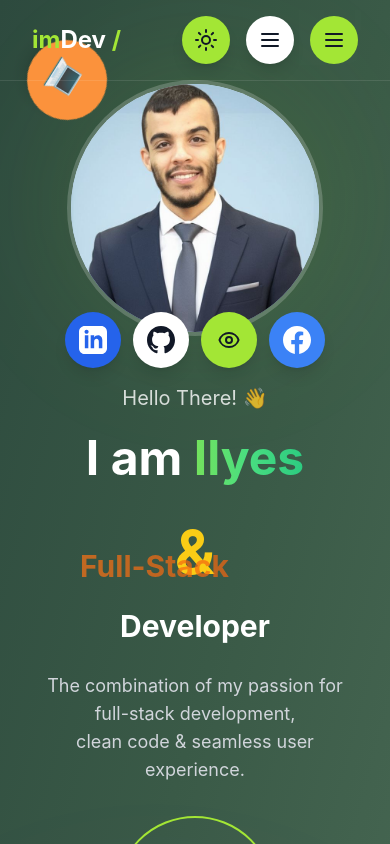
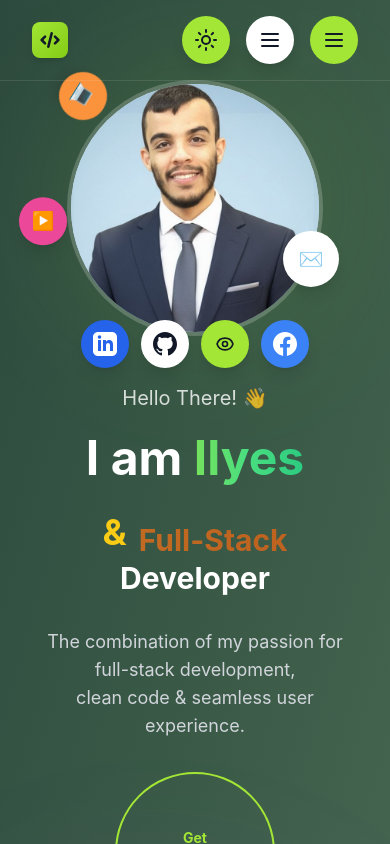
Before and after one commit to ilyes27dz/my-portfolio, a Next.js app: page / in a window 390 px wide. Shown: the top 844 px of the page. Built offline with nearby package versions, Linux system fonts and the light colour scheme.

Commit message:
Fix all mobile issues - orange button, email animation, improved logo

```diff
--- a/src/components/Hero.tsx
+++ b/src/components/Hero.tsx
@@ -141,20 +141,22 @@ export default function Hero() {
       >
         {/* Floating Decorations */}
         <div className="relative">
+          {/* Orange Laptop Icon - أصغر وأبعد قليلاً */}
           <motion.div
             animate={{ rotate: 360 }}
             transition={{ duration: 20, repeat: Infinity, ease: 'linear' }}
-            className="absolute -top-10 -left-10 w-20 h-20 bg-orange-400 rounded-full flex items-center justify-center shadow-lg"
+            className="absolute -top-2 -left-2 md:-top-6 md:-left-6 w-12 h-12 md:w-16 md:h-16 bg-orange-400 rounded-full flex items-center justify-center shadow-lg"
           >
-            <span className="text-3xl">💻</span>
+            <span className="text-lg md:text-2xl">💻</span>
           </motion.div>
 
+          {/* Pink Play Icon */}
           <motion.div
             animate={{ y: [0, -20, 0] }}
             transition={{ duration: 3, repeat: Infinity, ease: 'easeInOut' }}
-            className="absolute top-1/2 -left-20 w-16 h-16 bg-pink-500 rounded-full flex items-center justify-center shadow-lg hidden lg:flex"
+            className="absolute top-1/2 -left-12 md:-left-20 w-12 h-12 md:w-16 md:h-16 bg-pink-500 rounded-full flex items-center justify-center shadow-lg"
           >
-            <span className="text-2xl">▶️</span>
+            <span className="text-lg md:text-2xl">▶️</span>
           </motion.div>
 
           {/* Your Photo */}
@@ -179,11 +181,11 @@ export default function Hero() {
               href="https://www.linkedin.com/in/ilyes-neghemouche/"
               target="_blank"
               rel="noopener noreferrer"
-              className="w-14 h-14 bg-blue-600 rounded-full flex items-center justify-center shadow-lg hover:bg-blue-700 transition-colors"
+              className="w-12 h-12 md:w-14 md:h-14 bg-blue-600 rounded-full flex items-center justify-center shadow-lg hover:bg-blue-700 transition-colors"
               whileHover={{ scale: 1.15, y: -5 }}
               whileTap={{ scale: 0.9 }}
             >
-              <svg className="w-7 h-7 text-white" fill="currentColor" viewBox="0 0 24 24">
+              <svg className="w-6 h-6 md:w-7 md:h-7 text-white" fill="currentColor" viewBox="0 0 24 24">
                 <path d="M19 0h-14c-2.761 0-5 2.239-5 5v14c0 2.761 2.239 5 5 5h14c2.762 0 5-2.239 5-5v-14c0-2.761-2.238-5-5-5zm-11 19h-3v-11h3v11zm-1.5-12.268c-.966 0-1.75-.79-1.75-1.764s.784-1.764 1.75-1.764 1.75.79 1.75 1.764-.783 1.764-1.75 1.764zm13.5 12.268h-3v-5.604c0-3.368-4-3.113-4 0v5.604h-3v-11h3v1.765c1.396-2.586 7-2.777 7 2.476v6.759z"/>
               </svg>
             </motion.a>
@@ -193,13 +195,13 @@ export default function Hero() {
               href="https://github.com/ilyes27dz"
               target="_blank"
               rel="noopener noreferrer"
-              className={`w-14 h-14 rounded-full flex items-center justify-center shadow-lg transition-colors ${
+              className={`w-12 h-12 md:w-14 md:h-14 rounded-full flex items-center justify-center shadow-lg transition-colors ${
                 theme === 'light' ? 'bg-gray-800 hover:bg-gray-900' : 'bg-white hover:bg-gray-100'
               }`}
               whileHover={{ scale: 1.15, y: -5 }}
               whileTap={{ scale: 0.9 }}
             >
-              <svg className={`w-7 h-7 ${theme === 'light' ? 'text-white' : 'text-gray-900'}`} fill="currentColor" viewBox="0 0 24 24">
+              <svg className={`w-6 h-6 md:w-7 md:h-7 ${theme === 'light' ? 'text-white' : 'text-gray-900'}`} fill="currentColor" viewBox="0 0 24 24">
                 <path d="M12 0c-6.626 0-12 5.373-12 12 0 5.302 3.438 9.8 8.207 11.387.599.111.793-.261.793-.577v-2.234c-3.338.726-4.033-1.416-4.033-1.416-.546-1.387-1.333-1.756-1.333-1.756-1.089-.745.083-.729.083-.729 1.205.084 1.839 1.237 1.839 1.237 1.07 1.834 2.807 1.304 3.492.997.107-.775.418-1.305.762-1.604-2.665-.305-5.467-1.334-5.467-5.931 0-1.311.469-2.381 1.236-3.221-.124-.303-.535-1.524.117-3.176 0 0 1.008-.322 3.301 1.23.957-.266 1.983-.399 3.003-.404 1.02.005 2.047.138 3.006.404 2.291-1.552 3.297-1.23 3.297-1.23.653 1.653.242 2.874.118 3.176.77.84 1.235 1.911 1.235 3.221 0 4.609-2.807 5.624-5.479 5.921.43.372.823 1.102.823 2.222v3.293c0 .319.192.694.801.576 4.765-1.589 8.199-6.086 8.199-11.386 0-6.627-5.373-12-12-12z"/>
               </svg>
             </motion.a>
@@ -209,11 +211,11 @@ export default function Hero() {
               href="/cv.pdf"
               target="_blank"
               rel="noopener noreferrer"
-              className="w-14 h-14 bg-lime-400 rounded-full flex items-center justify-center shadow-lg hover:bg-lime-500 transition-colors"
+              className="w-12 h-12 md:w-14 md:h-14 bg-lime-400 rounded-full flex items-center justify-center shadow-lg hover:bg-lime-500 transition-colors"
               whileHover={{ scale: 1.15, y: -5 }}
               whileTap={{ scale: 0.9 }}
             >
-              <svg className="w-6 h-6 text-gray-900" fill="none" stroke="currentColor" viewBox="0 0 24 24">
+              <svg className="w-5 h-5 md:w-6 md:h-6 text-gray-900" fill="none" stroke="currentColor" viewBox="0 0 24 24">
                 <path strokeLinecap="round" strokeLinejoin="round" strokeWidth={2} d="M15 12a3 3 0 11-6 0 3 3 0 016 0z" />
                 <path strokeLinecap="round" strokeLinejoin="round" strokeWidth={2} d="M2.458 12C3.732 7.943 7.523 5 12 5c4.478 0 8.268 2.943 9.542 7-1.274 4.057-5.064 7-9.542 7-4.477 0-8.268-2.943-9.542-7z" />
               </svg>
@@ -224,29 +226,37 @@ export default function Hero() {
               href="https://facebook.com/ilyes.negh"
               target="_blank"
               rel="noopener noreferrer"
-              className="w-14 h-14 bg-blue-500 rounded-full flex items-center justify-center shadow-lg hover:bg-blue-600 transition-colors"
+              className="w-12 h-12 md:w-14 md:h-14 bg-blue-500 rounded-full flex items-center justify-center shadow-lg hover:bg-blue-600 transition-colors"
               whileHover={{ scale: 1.15, y: -5 }}
               whileTap={{ scale: 0.9 }}
             >
-              <svg className="w-7 h-7 text-white" fill="currentColor" viewBox="0 0 24 24">
+              <svg className="w-6 h-6 md:w-7 md:h-7 text-white" fill="currentColor" viewBox="0 0 24 24">
                 <path d="M24 12.073c0-6.627-5.373-12-12-12s-12 5.373-12 12c0 5.99 4.388 10.954 10.125 11.854v-8.385H7.078v-3.47h3.047V9.43c0-3.007 1.792-4.669 4.533-4.669 1.312 0 2.686.235 2.686.235v2.953H15.83c-1.491 0-1.956.925-1.956 1.874v2.25h3.328l-.532 3.47h-2.796v8.385C19.612 23.027 24 18.062 24 12.073z"/>
               </svg>
             </motion.a>
           </div>
 
+          {/* Contact Button - على اليمين تحت مع حركة */}
+          <div className="absolute bottom-10 -right-4 md:bottom-10 md:left-0">
+            <motion.div
+              animate={{ y: [0, -10, 0] }}
+              transition={{ duration: 2, repeat: Infinity, ease: 'easeInOut' }}
+            >
               <motion.button
                 onClick={() => {
                   const contactSection = document.getElementById('contact');
                   if (contactSection) contactSection.scrollIntoView({ behavior: 'smooth' });
                 }}
-            className={`absolute bottom-10 left-0 w-16 h-16 rounded-full flex items-center justify-center shadow-lg hidden lg:flex ${
+                className={`w-14 h-14 md:w-16 md:h-16 rounded-full flex items-center justify-center shadow-lg ${
                   theme === 'light' ? 'bg-gray-900' : 'bg-white'
                 }`}
                 whileHover={{ scale: 1.1, rotate: 90 }}
                 whileTap={{ scale: 0.9 }}
               >
-            <span className="text-2xl">✉️</span>
+                <span className="text-xl md:text-2xl">✉️</span>
               </motion.button>
+            </motion.div>
+          </div>
         </div>
       </motion.div>
 
@@ -293,16 +303,17 @@ export default function Hero() {
           initial={{ opacity: 0, y: 30 }}
           animate={{ opacity: 1, y: 0 }}
           transition={{ duration: 0.8, delay: 0.4 }}
-          className="text-3xl md:text-5xl font-bold mb-8 h-32"
+          className="text-3xl md:text-5xl font-bold mb-8"
         >
-          <div className="relative h-20 overflow-hidden flex items-center gap-3 justify-center lg:justify-start">
+          <div className="flex flex-col items-center lg:items-start gap-2">
+            <div className="flex items-center gap-3">
               <AnimatePresence mode="wait">
                 {currentText > 0 && (
                   <motion.span
                     initial={{ scale: 0, opacity: 0 }}
                     animate={{ scale: 1, opacity: 1 }}
                     exit={{ scale: 0, opacity: 0 }}
-                  className="text-yellow-400 text-6xl"
+                    className="text-yellow-400 text-4xl md:text-6xl"
                   >
                     &
                   </motion.span>
@@ -310,16 +321,13 @@ export default function Hero() {
               </AnimatePresence>
 
               <AnimatePresence mode="wait">
-              <motion.div
+                <motion.span
                   key={currentText}
-                initial={{ y: 50, opacity: 0 }}
+                  initial={{ y: 30, opacity: 0 }}
                   animate={{ y: 0, opacity: 1 }}
-                exit={{ y: -50, opacity: 0 }}
+                  exit={{ y: -30, opacity: 0 }}
                   transition={{ duration: 0.5 }}
-                className="absolute left-12"
-              >
-                <span
-                  className="inline-block font-bold"
+                  className="inline-block font-bold text-3xl md:text-5xl"
                   style={{
                     backgroundImage: `linear-gradient(90deg, ${
                       currentText === 0 ? '#60a5fa, #3b82f6' : currentText === 1 ? '#a3e635, #84cc16' : '#f97316, #ea580c'
@@ -331,13 +339,13 @@ export default function Hero() {
                   }}
                 >
                   {texts[currentText].text}
-                </span>
-              </motion.div>
+                </motion.span>
               </AnimatePresence>
             </div>
 
-          <div className={`mt-4 text-center lg:text-left ${theme === 'light' ? 'text-gray-900' : 'text-white'}`}>
+            <div className={`text-3xl md:text-5xl font-bold ${theme === 'light' ? 'text-gray-900' : 'text-white'}`}>
               Developer
+            </div>
           </div>
         </motion.div>
 
@@ -347,7 +355,8 @@ export default function Hero() {
           transition={{ duration: 1, delay: 0.6 }}
           className={`text-lg mb-8 max-w-2xl text-center lg:text-left ${
             theme === 'light' ? 'text-gray-700' : 'text-gray-300'
-          }`}>
+          }`}
+        >
           The combination of my passion for full-stack development,
           <br />
           clean code & seamless user experience.
@@ -374,7 +383,7 @@ export default function Hero() {
           </motion.a>
         </motion.div>
 
-        {/* Tech Stack Pills with Real Icons */}
+        {/* Tech Stack Pills */}
         <motion.div
           initial={{ opacity: 0, y: 30 }}
           animate={{ opacity: 1, y: 0 }}
--- a/src/components/Navbar.tsx
+++ b/src/components/Navbar.tsx
@@ -11,7 +11,6 @@ const navItems = [
   { name: 'PROJECTS', href: '#projects' },
   { name: 'CONTACT', href: '/contact' },
 ];
-
 
 export default function Navbar() {
   const [isOpen, setIsOpen] = useState(false);
@@ -67,13 +66,24 @@ export default function Navbar() {
         }}
       >
         <div className="max-w-7xl mx-auto px-8 py-4 flex items-center justify-between">
-          {/* Logo */}
+          {/* Logo مع أيقونة </> محسّنة */}
           <motion.a
             href="/"
-            className={`text-2xl font-bold ${theme === 'light' ? 'text-gray-900' : 'text-white'}`}
+            className={`text-2xl font-bold flex items-center gap-3 ${theme === 'light' ? 'text-gray-900' : 'text-white'}`}
             whileHover={{ scale: 1.05 }}
           >
-            <span className="text-lime-400">im</span>Dev <span className="text-lime-400">/</span>
+            <motion.div
+              className="w-9 h-9 bg-gradient-to-br from-lime-400 to-lime-500 rounded-lg flex items-center justify-center shadow-md"
+              whileHover={{ rotate: 5 }}
+            >
+              <svg className="w-5 h-5 text-gray-900 font-bold" fill="none" stroke="currentColor" viewBox="0 0 24 24">
+                <path strokeLinecap="round" strokeLinejoin="round" strokeWidth={3} d="M10 20l4-16m4 4l4 4-4 4M6 16l-4-4 4-4" />
+              </svg>
+            </motion.div>
+            <div className="flex items-center">
+              <span className="text-lime-400"></span>
+              <span></span>
+            </div>
           </motion.a>
 
           {/* Desktop Menu */}
@@ -122,7 +132,7 @@ export default function Navbar() {
               <Download className="w-5 h-5 text-gray-900" />
             </motion.a>
 
-            {/* Menu Button (3 Lines) - يفتح صفحة منبثقة */}
+            {/* Menu Button */}
             <motion.button
               onClick={() => setIsMenuOpen(!isMenuOpen)}
               className="w-12 h-12 bg-white rounded-full flex items-center justify-center hover:bg-gray-100 transition-colors shadow-lg"
@@ -180,11 +190,10 @@ export default function Navbar() {
         )}
       </motion.nav>
 
-      {/* Side Panel - معلوماتي */}
+      {/* Side Panel */}
       <AnimatePresence>
         {isMenuOpen && (
           <>
-            {/* Overlay */}
             <motion.div
               initial={{ opacity: 0 }}
               animate={{ opacity: 1 }}
@@ -193,7 +202,6 @@ export default function Navbar() {
               className="fixed inset-0 bg-black/50 z-50"
             />
 
-            {/* Side Panel */}
             <motion.div
               initial={{ x: '100%' }}
               animate={{ x: 0 }}
@@ -204,7 +212,6 @@ export default function Navbar() {
               }`}
             >
               <div className="p-8">
-                {/* Close Button */}
                 <motion.button
                   onClick={() => setIsMenuOpen(false)}
                   className="absolute top-4 right-4 w-10 h-10 bg-lime-400 rounded-full flex items-center justify-center"
@@ -214,7 +221,6 @@ export default function Navbar() {
                   <X className="w-5 h-5 text-gray-900" />
                 </motion.button>
 
-                {/* Content */}
                 <div className="mt-16">
                   <h2 className={`text-3xl font-bold mb-2 ${
                     theme === 'light' ? 'text-gray-900' : 'text-white'
@@ -227,7 +233,6 @@ export default function Navbar() {
                     Building modern and responsive websites that blend creativity with clean code.
                   </p>
 
-                  {/* Information Section */}
                   <div className="space-y-6">
                     <h3 className={`text-xl font-bold mb-4 ${
                       theme === 'light' ? 'text-gray-900' : 'text-white'
@@ -238,17 +243,13 @@ export default function Navbar() {
                     <motion.a
                       href="tel:+213542038084"
                       className={`flex items-center gap-4 p-4 rounded-lg transition-colors ${
-                        theme === 'light'
-                          ? 'hover:bg-gray-100'
-                          : 'hover:bg-white/10'
+                        theme === 'light' ? 'hover:bg-gray-100' : 'hover:bg-white/10'
                       }`}
                       whileHover={{ x: 5 }}
                     >
                       <Phone className="w-5 h-5 text-lime-400" />
                       <div>
-                        <p className={`text-sm ${theme === 'light' ? 'text-gray-500' : 'text-gray-400'}`}>
-                          Phone
-                        </p>
+                        <p className={`text-sm ${theme === 'light' ? 'text-gray-500' : 'text-gray-400'}`}>Phone</p>
                         <p className={`font-semibold ${theme === 'light' ? 'text-gray-900' : 'text-white'}`}>
                           +213 542 03 80 84
                         </p>
@@ -256,19 +257,15 @@ export default function Navbar() {
                     </motion.a>
 
                     <motion.a
-                      href="ilyes.negh@gmail.com"
+                      href="mailto:ilyes.negh@gmail.com"
                       className={`flex items-center gap-4 p-4 rounded-lg transition-colors ${
-                        theme === 'light'
-                          ? 'hover:bg-gray-100'
-                          : 'hover:bg-white/10'
+                        theme === 'light' ? 'hover:bg-gray-100' : 'hover:bg-white/10'
                       }`}
                       whileHover={{ x: 5 }}
                     >
                       <Mail className="w-5 h-5 text-lime-400" />
                       <div>
-                        <p className={`text-sm ${theme === 'light' ? 'text-gray-500' : 'text-gray-400'}`}>
-                          Email
-                        </p>
+                        <p className={`text-sm ${theme === 'light' ? 'text-gray-500' : 'text-gray-400'}`}>Email</p>
                         <p className={`font-semibold ${theme === 'light' ? 'text-gray-900' : 'text-white'}`}>
                           ilyes.negh@gmail.com
                         </p>
@@ -282,17 +279,14 @@ export default function Navbar() {
                     >
                       <MapPin className="w-5 h-5 text-lime-400" />
                       <div>
-                        <p className={`text-sm ${theme === 'light' ? 'text-gray-500' : 'text-gray-400'}`}>
-                          Location
-                        </p>
+                        <p className={`text-sm ${theme === 'light' ? 'text-gray-500' : 'text-gray-400'}`}>Location</p>
                         <p className={`font-semibold ${theme === 'light' ? 'text-gray-900' : 'text-white'}`}>
-                          Sidi Lakhdar ,Mostaganem, Algeria
+                          Sidi Lakhdar, Mostaganem, Algeria
                         </p>
                       </div>
                     </motion.div>
                   </div>
 
-                  {/* Follow Us Section */}
                   <div className="mt-8">
                     <h3 className={`text-xl font-bold mb-4 ${
                       theme === 'light' ? 'text-gray-900' : 'text-white'
@@ -301,10 +295,15 @@ export default function Navbar() {
                     </h3>
 
                     <div className="flex gap-4">
-                      {['Instagram', 'Twitter', 'Behance', 'YouTube'].map((social, index) => (
+                      {[
+                        { name: 'Instagram', icon: '📷', link: '#' },
+                        { name: 'Twitter', icon: '🐦', link: '#' },
+                        { name: 'Behance', icon: '🎨', link: '#' },
+                        { name: 'YouTube', icon: '▶️', link: '#' }
+                      ].map((social, index) => (
                         <motion.a
                           key={index}
-                          href="#"
+                          href={social.link}
                           className={`w-12 h-12 rounded-full flex items-center justify-center transition-colors ${
                             theme === 'light'
                               ? 'bg-gray-100 hover:bg-lime-400 text-gray-900'
@@ -313,12 +312,7 @@ export default function Navbar() {
                           whileHover={{ scale: 1.1, y: -3 }}
                           whileTap={{ scale: 0.95 }}
                         >
-                          <span className="text-xl">
-                            {social === 'Instagram' && '📷'}
-                            {social === 'Twitter' && '🐦'}
-                            {social === 'Behance' && '🎨'}
-                            {social === 'YouTube' && '▶️'}
-                          </span>
+                          <span className="text-xl">{social.icon}</span>
                         </motion.a>
                       ))}
                     </div>
```
Lines whose indentation alone changed are shown as unchanged.
